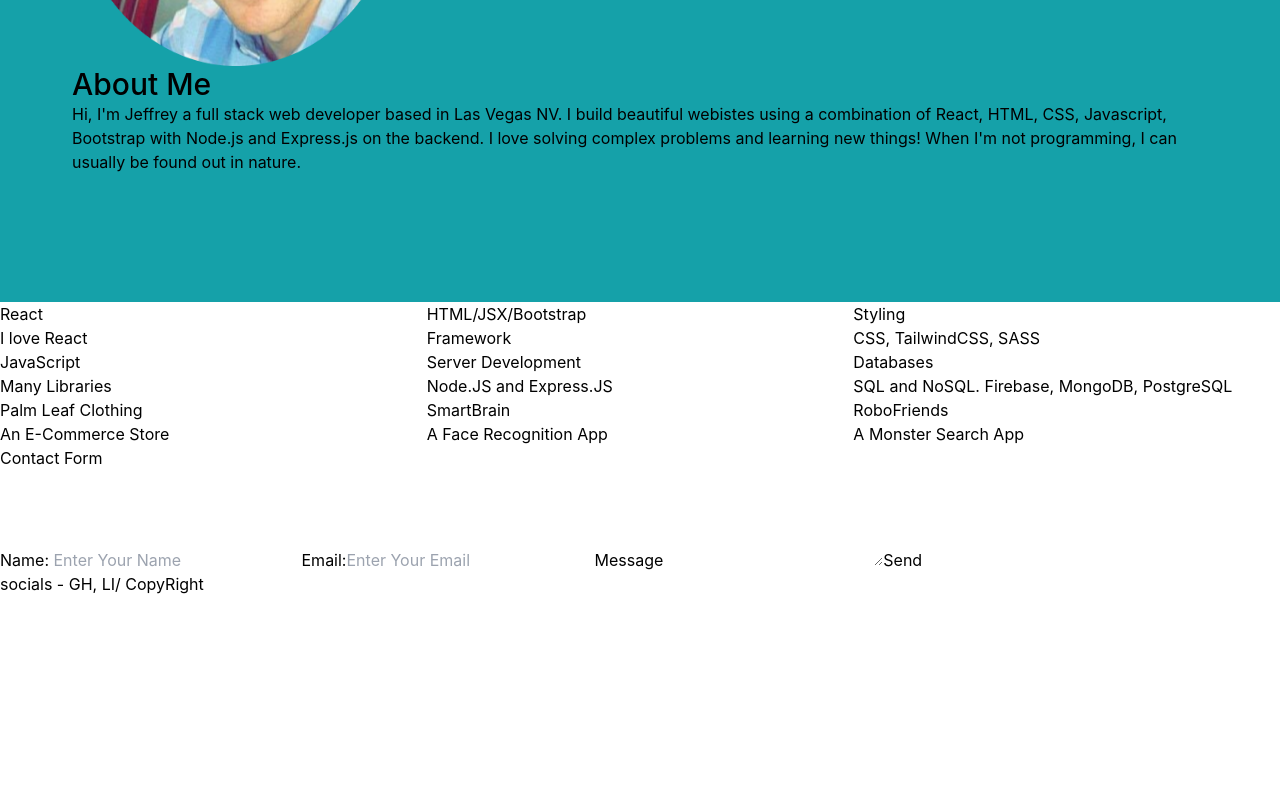
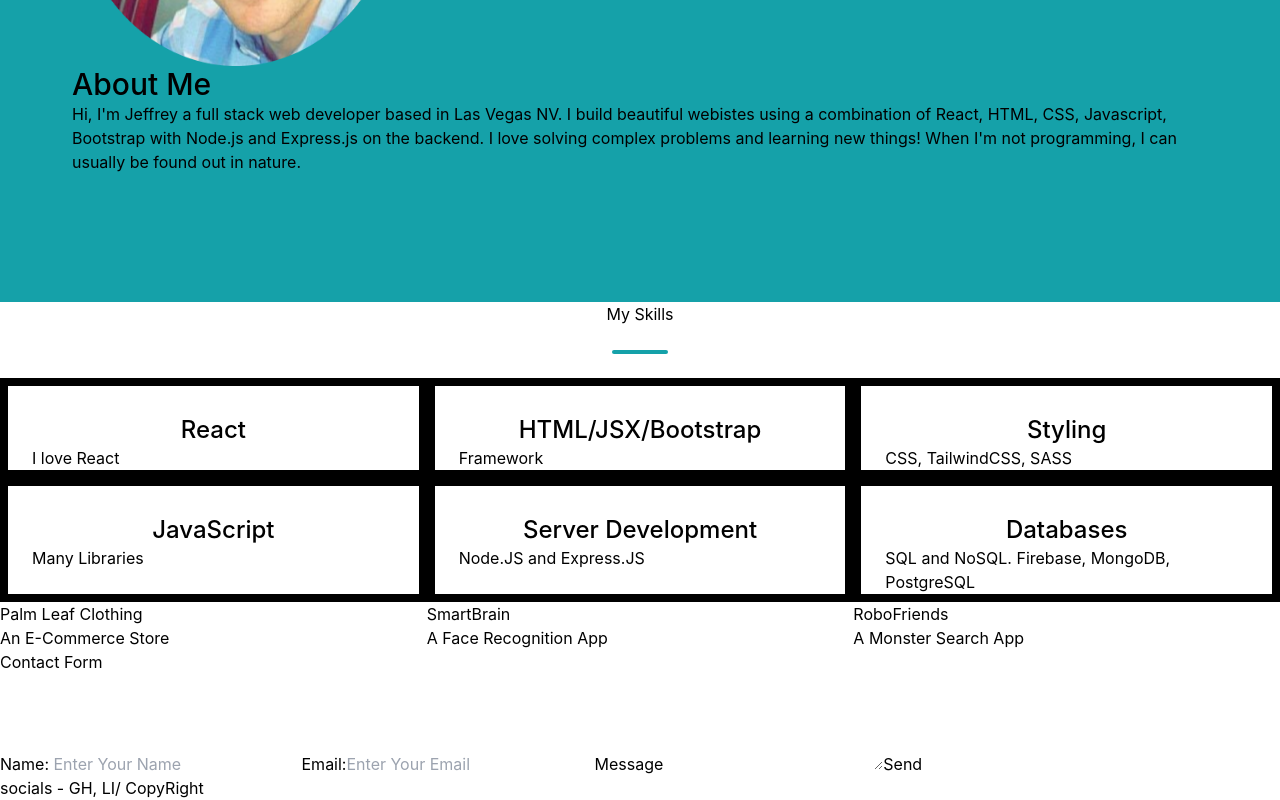
Before and after one commit to jvaughn1230/portfolio2, a React (Create React App) app: page / in a window 1280 px wide. Shown: the part 1238-2038 px from the top of the page. Before the commit the page ends 1834 px from the top, so only its background shows below. Built offline with nearby package versions, Linux system fonts and the light colour scheme.

Commit message:
added basic card styling

```diff
--- a/src/components/Hero.jsx
+++ b/src/components/Hero.jsx
@@ -1,10 +1,12 @@
 import React from 'react'
+
+import Slash from './Slash';
 
 function Hero() {
   return (
     <div className='min-h-screen flex flex-col justify-center items-center px-10 text-light'>
         <div className='text-6xl font-medium'>Hello, I'm Jeffrey Vaughn!</div>
-        <hr className='h-1  bg-ocean my-6 mx-auto w-14 border-black border-none rounded-md' />
+        <Slash />
         <div className='text-lg font-normal'>A fullstack developer based in Las Vegas, NV</div>
     </div>
   )
--- a/src/components/SkillCard.jsx
+++ b/src/components/SkillCard.jsx
@@ -1,14 +1,12 @@
-import React from 'react'
+import React from 'react';
 
 function SkillCard(props) {
   return (
-    <div className='grow shrink basis-1/3'>
-      <div>{props.name}</div>
+    <div className='grow shrink basis-1/3 border-solid border-8 border-black pt-7 px-6'>
+      <div className='text-center text-2xl font-medium'>{props.name}</div>
       <div>{props.summary}</div>
     </div>
-  )
+  );
 }
 
-export default SkillCard
-
-// I want each item to have a 1 and 1 grow and shrink with basis determining size (1-3 etc)
+export default SkillCard;
--- /dev/null
+++ b/src/components/Slash.jsx
@@ -0,0 +1,9 @@
+import React from 'react'
+
+function Slash() {
+  return (
+    <hr className='h-1  bg-ocean my-6 mx-auto w-14 border-black border-none rounded-md' />
+  )
+}
+
+export default Slash;
--- a/src/containers/Skills.jsx
+++ b/src/containers/Skills.jsx
@@ -1,10 +1,13 @@
 import React from 'react';
 
 import SkillList from '../components/skillList';
+import Slash from '../components/Slash';
 
 function Skills() {
   return (
     <div id='skills'>
+      <div className='text-center'>My Skills</div>
+      <Slash />
       <SkillList />
     </div>
   )
```
